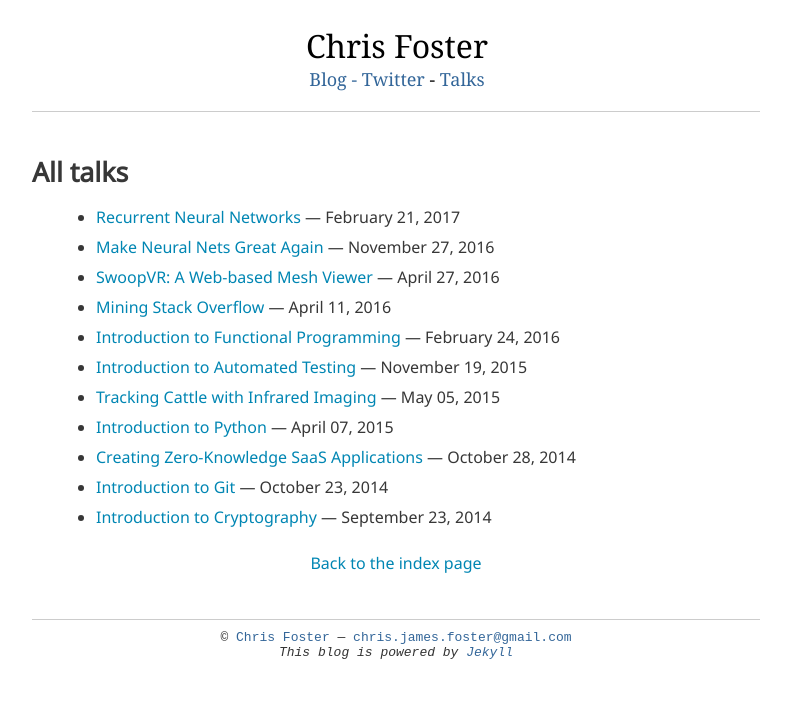
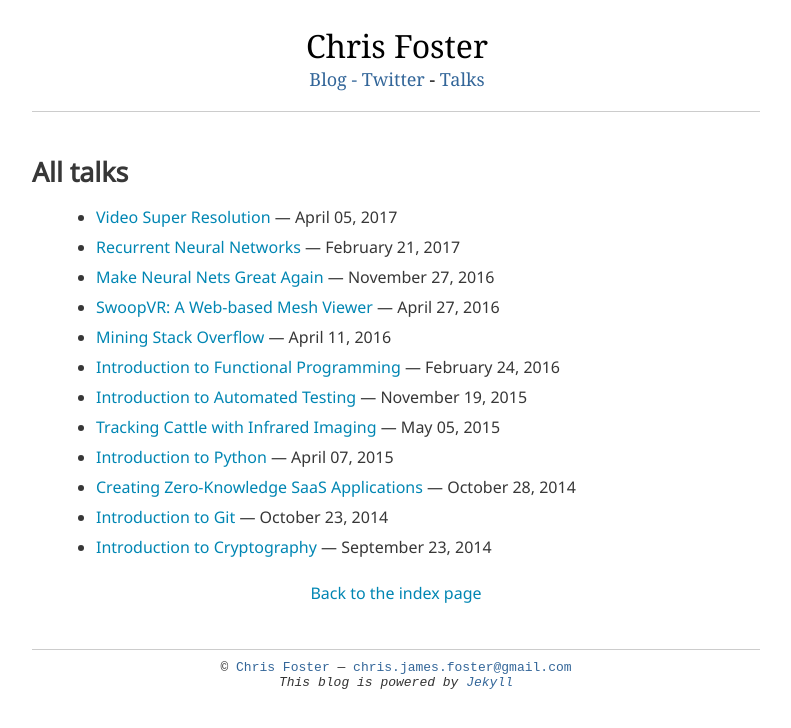
Before and after one commit to chrisfosterelli/chrisfosterelli.github.io, a Jekyll site: the page built from talks.html, in a window 1280 px wide. Shown: the top 728 px of the page, without its empty margins (243-1034 px from the left). Built offline with Jekyll 4.4.1, drawn with Linux system fonts in a browser that asks for light colours; some web fonts are replaced.

Commit message:
Add video super resolution talk

```diff
--- a/_data/talks.yml
+++ b/_data/talks.yml
@@ -1,3 +1,7 @@
+- title: Video Super Resolution
+  date: April 5, 2017
+  url: file/talk/video-super-resolution.pdf
+
 - title: Recurrent Neural Networks
   date: February 21, 2017
   url: file/talk/recurrent-neural-networks.pdf
```
Also changed, not shown: 1 other file.
